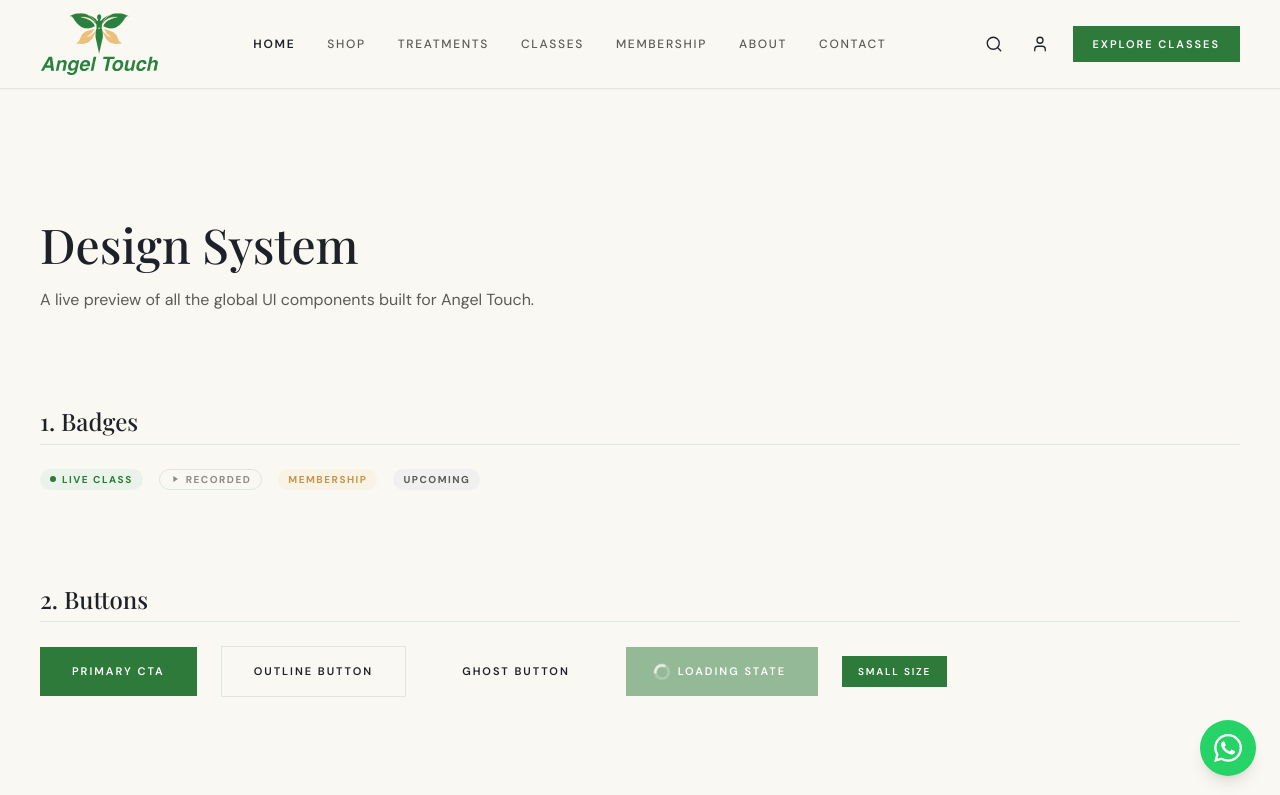
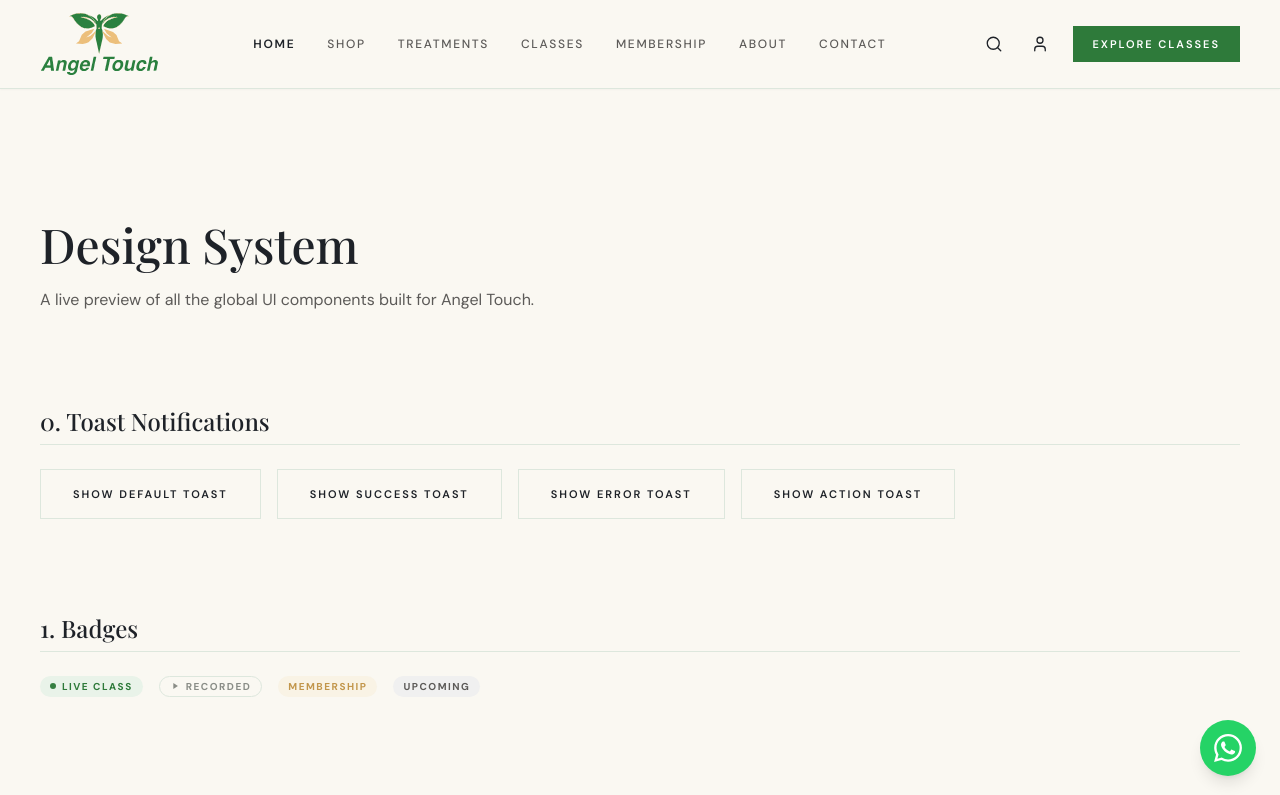
Before and after one commit to Hetsoni28/Angel-Touch, a Next.js app: page /design-system in a window 1280 px wide. Shown: the top 795 px of the page. Built offline with nearby package versions, Linux system fonts and the light colour scheme.

Commit message:
feat: Add high-end Sonner toast notifications

```diff
--- a/package.json
+++ b/package.json
@@ -22,6 +22,7 @@
     "react-dom": "19.3.0",
     "react-hook-form": "^7.89.0",
     "sanity": "^6.18.0",
+    "sonner": "^2.0.8",
     "tailwind-merge": "^3.7.0",
     "zod": "^4.6.5"
   },
--- a/src/app/design-system/page.tsx
+++ b/src/app/design-system/page.tsx
@@ -1,4 +1,4 @@
-import React from 'react'
+import { toast } from 'sonner'
 import { Badge } from '@/components/atoms/Badge'
 import { Button } from '@/components/atoms/Button'
 import { Skeleton } from '@/components/atoms/Skeleton'
@@ -24,6 +24,40 @@ export default function DesignSystemPage() {
           </h1>
           <p className="text-[#5c5a58]">A live preview of all the global UI components built for Angel Touch.</p>
         </header>
+
+        {/* Notifications */}
+        <section>
+          <h2 className="text-[1.5rem] font-medium text-[#1e2228] mb-6 border-b border-[#dde7dd] pb-2" style={{ fontFamily: 'var(--font-heading)' }}>0. Toast Notifications</h2>
+          <div className="flex flex-wrap gap-4">
+            <Button
+              variant="outline"
+              onClick={() => toast('Payment Successful', { description: 'You have been enrolled in the masterclass.' })}
+            >
+              Show Default Toast
+            </Button>
+            <Button
+              variant="outline"
+              onClick={() => toast.success('Profile Updated', { description: 'Your changes have been saved.' })}
+            >
+              Show Success Toast
+            </Button>
+            <Button
+              variant="outline"
+              onClick={() => toast.error('Payment Failed', { description: 'Please check your card details and try again.' })}
+            >
+              Show Error Toast
+            </Button>
+            <Button
+              variant="outline"
+              onClick={() => toast('Class Reminder', {
+                description: 'The Kumkumadi Masterclass starts in 30 minutes.',
+                action: { label: 'Join Zoom', onClick: () => console.log('Joined') }
+              })}
+            >
+              Show Action Toast
+            </Button>
+          </div>
+        </section>
 
         {/* Badges */}
         <section>
--- a/src/app/layout.tsx
+++ b/src/app/layout.tsx
@@ -19,6 +19,8 @@ const dmSans = DM_Sans({
   display: "swap",
 });
 
+import { Toaster } from '@/components/atoms/Toaster'
+
 export const metadata: Metadata = {
   title: "Angel Touch by Heena Thaker",
   description:
@@ -36,6 +38,7 @@ export default function RootLayout({ children }: LayoutProps<"/">) {
         <main className="flex-1">{children}</main>
         <Footer />
         <FloatingWhatsApp />
+        <Toaster />
       </body>
     </html>
   );
--- /dev/null
+++ b/src/components/atoms/Toaster.tsx
@@ -0,0 +1,24 @@
+'use client'
+
+import { Toaster as Sonner } from 'sonner'
+
+export function Toaster() {
+  return (
+    <Sonner
+      position="bottom-right"
+      toastOptions={{
+        classNames: {
+          toast: 'group toast group-[.toaster]:bg-[#faf8f2] group-[.toaster]:text-[#1e2228] group-[.toaster]:border-[#dde7dd] group-[.toaster]:shadow-xl group-[.toaster]:rounded-none',
+          description: 'group-[.toast]:text-[#5c5a58]',
+          actionButton: 'group-[.toast]:bg-[#2e7a3a] group-[.toast]:text-white',
+          cancelButton: 'group-[.toast]:bg-[#f0f0f0] group-[.toast]:text-[#5c5a58]',
+          error: 'group-[.toaster]:bg-[#fffcfc] group-[.toaster]:text-[#d35f5f] group-[.toaster]:border-[#f5e6e6]',
+          success: 'group-[.toaster]:bg-[#e9f3e9] group-[.toaster]:text-[#1e5f2e] group-[.toaster]:border-[#dde7dd]',
+        },
+        style: {
+          fontFamily: 'var(--font-body)',
+        }
+      }}
+    />
+  )
+}
```
Also changed, not shown: 1 other file (tests, documents, lock files or other folders).
